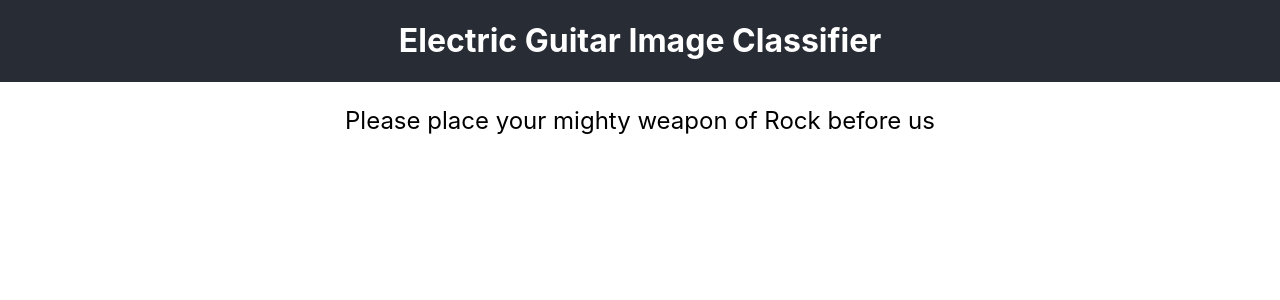
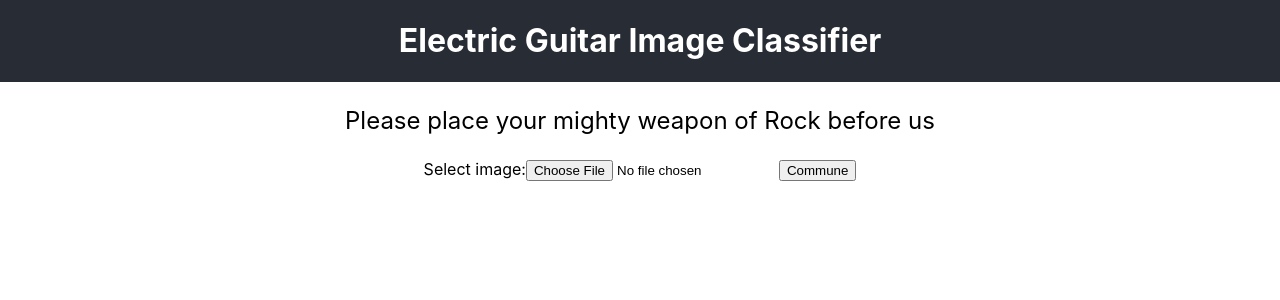
Before and after one commit to HarveyPeachey/final-year-project, a React (Create React App) app: page / in a window 1280 px wide. Shown: the top 300 px of the page. Built offline with nearby package versions, Linux system fonts and the light colour scheme.

Commit message:
added imageuploader to main app

```diff
--- a/src/App/App.js
+++ b/src/App/App.js
@@ -1,6 +1,7 @@
 import './App.css';
 import Header from '../Header/Header'
 import MessageBox from '../MessageBox/MessageBox'
+import ImageUploader from '../ImageUploader/ImageUploader'
 
 const App = () => {
 
@@ -10,6 +11,7 @@ const App = () => {
     <div className="App">
       <Header/>
       <MessageBox message={message}/>
+      <ImageUploader/>
     </div>
   );
 }
```
